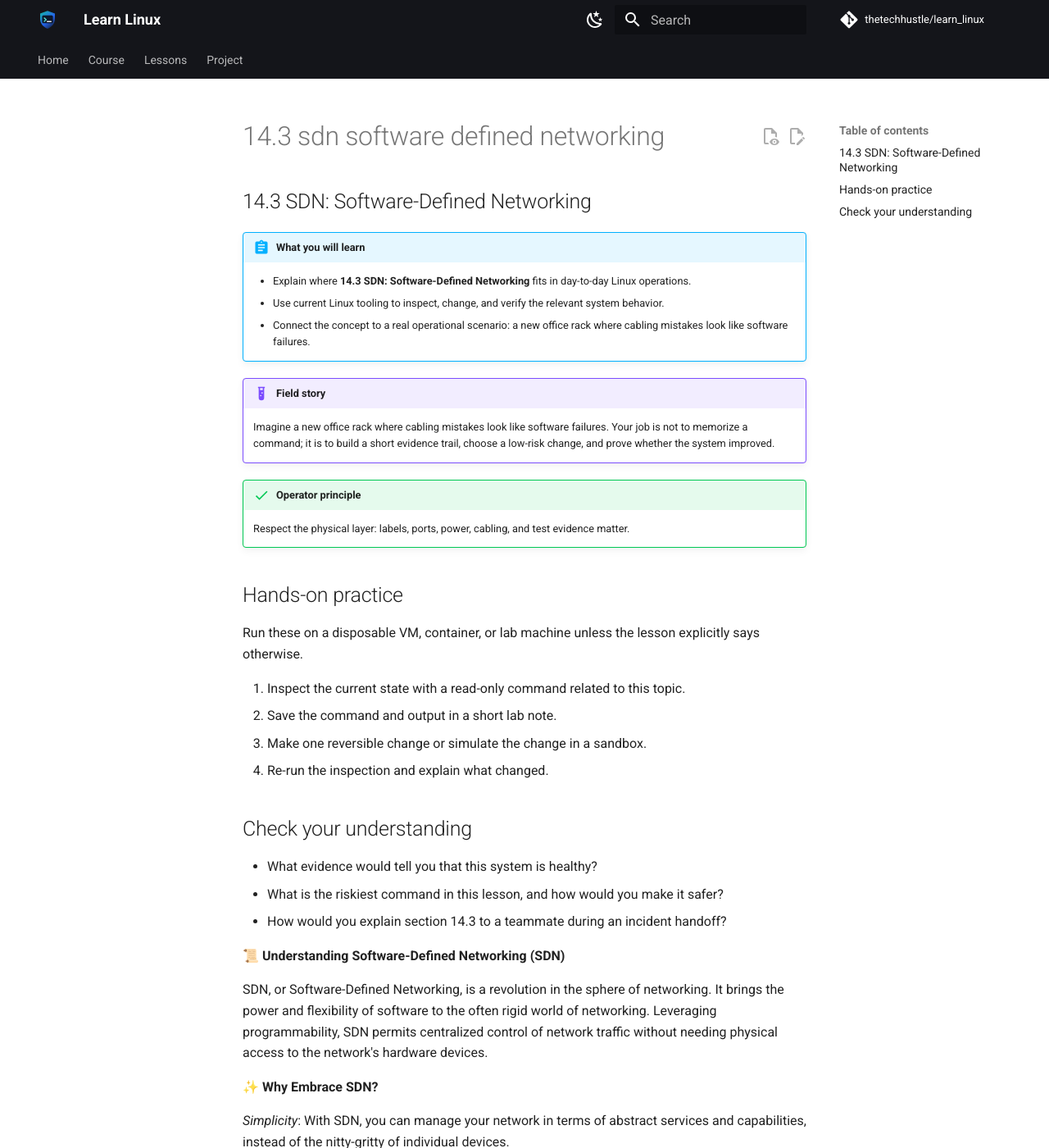
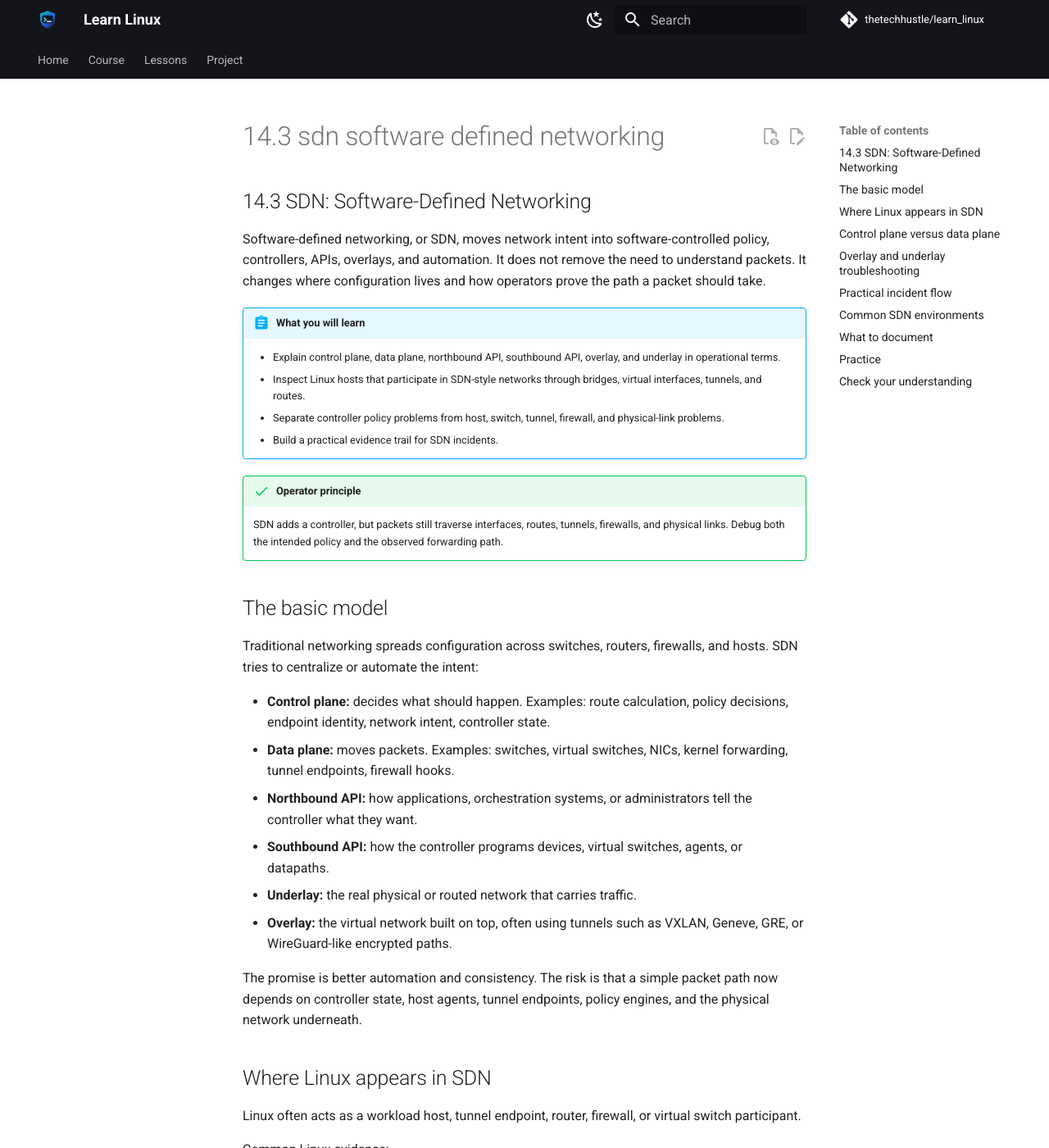
Before and after one commit to thetechhustle/learn_linux, an MkDocs documentation site: the page built from docs/lessons/14_physical_networking/14.3_sdn-_software-defined_networking.md, in a window 1280 px wide and 1400 px high. Shown: the whole window at 82% size. Built offline with MkDocs 1.6.1 and Material for MkDocs 9.7.7, drawn with Linux system fonts in a browser that asks for light colours; comment, search, counter and statistics services are not loaded; some of the changed text lies outside the part shown.

Commit message:
Improve Chapter 14 SDN lesson (#118)
Co-authored-by: Jules Ai <jules@Juless-Air.ts.net lan>

````diff
--- a/docs/lessons/14_physical_networking/14.3_sdn-_software-defined_networking.md
+++ b/docs/lessons/14_physical_networking/14.3_sdn-_software-defined_networking.md
@@ -1,78 +1,171 @@
 ## 14.3 SDN: Software-Defined Networking
 
-
+Software-defined networking, or SDN, moves network intent into software-controlled policy, controllers, APIs, overlays, and automation. It does not remove the need to understand packets. It changes where configuration lives and how operators prove the path a packet should take.
 
 !!! abstract "What you will learn"
-    - Explain where **14.3 SDN: Software-Defined Networking** fits in day-to-day Linux operations.
-    - Use current Linux tooling to inspect, change, and verify the relevant system behavior.
-    - Connect the concept to a real operational scenario: a new office rack where cabling mistakes look like software failures.
-
-!!! example "Field story"
-    Imagine a new office rack where cabling mistakes look like software failures. Your job is not to memorize a command; it is to build a short evidence trail, choose a low-risk change, and prove whether the system improved.
+    - Explain control plane, data plane, northbound API, southbound API, overlay, and underlay in operational terms.
+    - Inspect Linux hosts that participate in SDN-style networks through bridges, virtual interfaces, tunnels, and routes.
+    - Separate controller policy problems from host, switch, tunnel, firewall, and physical-link problems.
+    - Build a practical evidence trail for SDN incidents.
 
 !!! success "Operator principle"
-    Respect the physical layer: labels, ports, power, cabling, and test evidence matter.
+    SDN adds a controller, but packets still traverse interfaces, routes, tunnels, firewalls, and physical links. Debug both the intended policy and the observed forwarding path.
 
-## Hands-on practice
+## The basic model
 
-Run these on a disposable VM, container, or lab machine unless the lesson explicitly says otherwise.
+Traditional networking spreads configuration across switches, routers, firewalls, and hosts. SDN tries to centralize or automate the intent:
 
-1. Inspect the current state with a read-only command related to this topic.
-2. Save the command and output in a short lab note.
-3. Make one reversible change or simulate the change in a sandbox.
-4. Re-run the inspection and explain what changed.
+- **Control plane:** decides what should happen. Examples: route calculation, policy decisions, endpoint identity, network intent, controller state.
+- **Data plane:** moves packets. Examples: switches, virtual switches, NICs, kernel forwarding, tunnel endpoints, firewall hooks.
+- **Northbound API:** how applications, orchestration systems, or administrators tell the controller what they want.
+- **Southbound API:** how the controller programs devices, virtual switches, agents, or datapaths.
+- **Underlay:** the real physical or routed network that carries traffic.
+- **Overlay:** the virtual network built on top, often using tunnels such as VXLAN, Geneve, GRE, or WireGuard-like encrypted paths.
+
+The promise is better automation and consistency. The risk is that a simple packet path now depends on controller state, host agents, tunnel endpoints, policy engines, and the physical network underneath.
+
+## Where Linux appears in SDN
+
+Linux often acts as a workload host, tunnel endpoint, router, firewall, or virtual switch participant.
+
+Common Linux evidence:
+
+```bash
+ip link show
+ip addr show
+ip route show table all
+bridge link
+bridge vlan show
+ip -d link show
+ip tunnel show
+ss -lnptu
+nft list ruleset
+journalctl -k --since -1h
+```
+
+Depending on the platform, you may also inspect:
+
+```bash
+ovs-vsctl show
+ovs-ofctl show br-int
+tc filter show dev eth0 ingress
+conntrack -L
+```
+
+Do not assume every environment uses Open vSwitch, OpenFlow, or one specific controller. Kubernetes CNI plugins, cloud VPC fabrics, service meshes, network virtualization platforms, campus SDN controllers, and data-center fabrics all use different implementation details.
+
+## Control plane versus data plane
+
+When an SDN system fails, ask two questions:
+
+1. What does the control plane intend?
+2. What does the data plane actually do?
+
+Control-plane evidence might include:
+
+- endpoint registration
+- desired policy
+- assigned network, subnet, VLAN, or VNI
+- controller health
+- agent health
+- recent reconciliation errors
+- API or event logs
+
+Data-plane evidence might include:
+
+- local interface state
+- route tables
+- bridge membership
+- tunnel interface state
+- firewall rules
+- packet captures
+- drop counters
+- switch-port or underlay reachability
+
+If policy says traffic is allowed but the packet never leaves the host, inspect the host datapath. If the host sends the packet into a tunnel but the remote endpoint never receives it, inspect underlay routing, MTU, firewall, and tunnel endpoint health. If the packet arrives but is dropped by policy, inspect the controller's intended rules and the local enforcement point.
+
+## Overlay and underlay troubleshooting
+
+An overlay cannot be healthier than the underlay that carries it.
+
+Start with underlay checks:
+
+```bash
+ip route get <remote-tunnel-endpoint>
+ping -c 3 <remote-tunnel-endpoint>
+tracepath <remote-tunnel-endpoint>
+```
+
+Then inspect the overlay:
+
+```bash
+ip -d link show
+ip addr show
+ip route get <overlay-destination>
+tcpdump -ni any host <overlay-destination>
+```
+
+MTU is a common overlay failure source. Tunnels add headers, so a path that handles ordinary traffic may fail for larger packets. Use `tracepath`, packet captures, interface MTUs, and platform documentation before guessing.
+
+!!! tip "Think in two paths"
+    For overlay networking, draw both paths: the logical overlay path between workloads and the physical underlay path between tunnel endpoints. A good incident note names both.
+
+## Practical incident flow
+
+Use this order when an SDN-style network path fails:
+
+1. Identify source, destination, port, protocol, workload, host, and time window.
+2. Confirm whether the controller thinks the endpoints and policy exist.
+3. Check host agent health, if the platform has an agent.
+4. Inspect local interfaces, bridges, routes, tunnels, and firewall rules.
+5. Prove underlay reachability between tunnel endpoints.
+6. Capture traffic at the source host, tunnel interface, underlay interface, and destination host when possible.
+7. Compare intended policy with observed packet behavior.
+8. Record whether the failure is control-plane intent, data-plane programming, underlay transport, host firewall, MTU, or endpoint configuration.
+
+## Common SDN environments
+
+You may encounter SDN ideas in several places:
+
+- **Kubernetes networking:** CNI plugins create pod networks, service routing, policies, and overlays or routed fabrics.
+- **Cloud VPCs:** provider control planes manage routes, security policy, load balancers, private endpoints, and flow logs.
+- **Open vSwitch environments:** virtual bridges and flow tables connect VMs, containers, tunnels, and physical NICs.
+- **Campus fabrics:** controllers manage switches, VLANs, segmentation, wireless integration, and access policy.
+- **Data-center fabrics:** EVPN/VXLAN and related designs separate overlay tenant networks from routed underlays.
+- **Zero-trust overlays:** identity-aware encrypted networks build logical reachability over ordinary IP paths.
+
+The details differ, but the operator habit is the same: prove policy, prove programming, prove packet movement.
+
+## What to document
+
+For each SDN-managed environment, keep a short map:
+
+- controller or platform name
+- where desired policy is defined
+- where endpoint identity comes from
+- host agent or datapath component
+- overlay type, if any
+- underlay dependencies
+- observability sources
+- rollback path for bad policy
+- known MTU, firewall, or routing constraints
+
+This documentation prevents a common failure mode: everyone can change intent, but nobody knows where packet forwarding is actually enforced.
+
+## Practice
+
+On a lab host with containers or virtual networking:
+
+1. Create or inspect a Linux bridge.
+2. Attach a network namespace, VM, or container.
+3. Record `ip link`, `bridge link`, `ip route`, and `nft list ruleset`.
+4. Capture a packet moving from one endpoint to another.
+5. Change one reversible policy or route and record which evidence changed.
 
 ## Check your understanding
 
-- What evidence would tell you that this system is healthy?
-- What is the riskiest command in this lesson, and how would you make it safer?
-- How would you explain section 14.3 to a teammate during an incident handoff?
-
-
-📜 **Understanding Software-Defined Networking (SDN)**
-
-SDN, or Software-Defined Networking, is a revolution in the sphere of networking. It brings the power and flexibility of software to the often rigid world of networking. Leveraging programmability, SDN permits centralized control of network traffic without needing physical access to the network's hardware devices.
-
-✨ **Why Embrace SDN?**
-
-_Simplicity_: With SDN, you can manage your network in terms of abstract services and capabilities, instead of the nitty-gritty of individual devices.
-
-_Flexibility_: You gain the ability to dynamically adjust your network's behavior on the fly, in response to changing needs and conditions.
-
-_Efficiency_: SDN often leads to better resource utilization, as it's easier to match network capacity and capabilities to the applications and services that need them.
-
-🔧💡 **Working Principle of SDN**
-
-SDN basically separates the network's control (brains) and data (brawn) planes. The control plane, aka the "controller," is the strategic part that makes decisions about where traffic should go. This brain of the network can be centralized and run as software on a standard server, whereas the data plane, which actually moves packets around, is decentralized.
-
-**Control Plane (Software)** ↕️ **Data Plane (Hardware)**
-
-📚 **Key SDN Components**
-
-- **SDN Controller**: The core of an SDN network, it serves as the strategic control point, making high-level decisions about traffic flows in the network.
-
-- **Southbound APIs**: These are protocols by which controllers pass information to the switches. OpenFlow is widely recognized as the first standard for SDN.
-
-- **Northbound APIs**: These APIs relay information between the controller and the applications, letting the applications program the controller according to their needs.
-
-**Northbound APIs** ↔️ **SDN Controller** ↔️ **Southbound APIs**
-
-_(Application to Controller)_ ↔️ _(Controller to Switch)_
-
-⚙️📝 **SDN in Action with Linux**
-
-Take a stride into the world of SDN using Linux. Several tools and platforms can help bring SDN to life, with **OpenDaylight** (ODL) being a popular open-source SDN controller. You can run ODL on Linux and use it to control actual hardware devices, virtual devices, or a mix of both.
-
-**Installation of OpenDaylight on Linux**:
-
-```console
-$ sudo wget https://nexus.opendaylight.org/content/repositories/public/org/opendaylight/integration/distribution-karaf/0.10.3/distribution-karaf-0.10.3.tar.gz
-$ tar -xvf distribution-karaf-0.10.3.tar.gz
-$ cd distribution-karaf-0.10.3/
-$ ./bin/start
-```
-Then, access ODL Console through: `http://localhost:8181/index.html`
-
-🎓🌱 **And the Journey Continues...**
-
-SDN offers countless possibilities and capabilities to network infrastructures, and it holds the power to shape the future. As a brave explorer of networking forests, let the realm of SDN be your next territory to conquer. Wave your wand, and let the magic begin!
+- What is the difference between control-plane intent and data-plane forwarding?
+- Why can an overlay fail even when the controller looks healthy?
+- Which Linux commands help reveal bridges, tunnels, routes, and firewall enforcement?
+- What evidence would prove an MTU problem in an overlay?
+- What should an SDN incident handoff include so another operator can continue safely?
````
